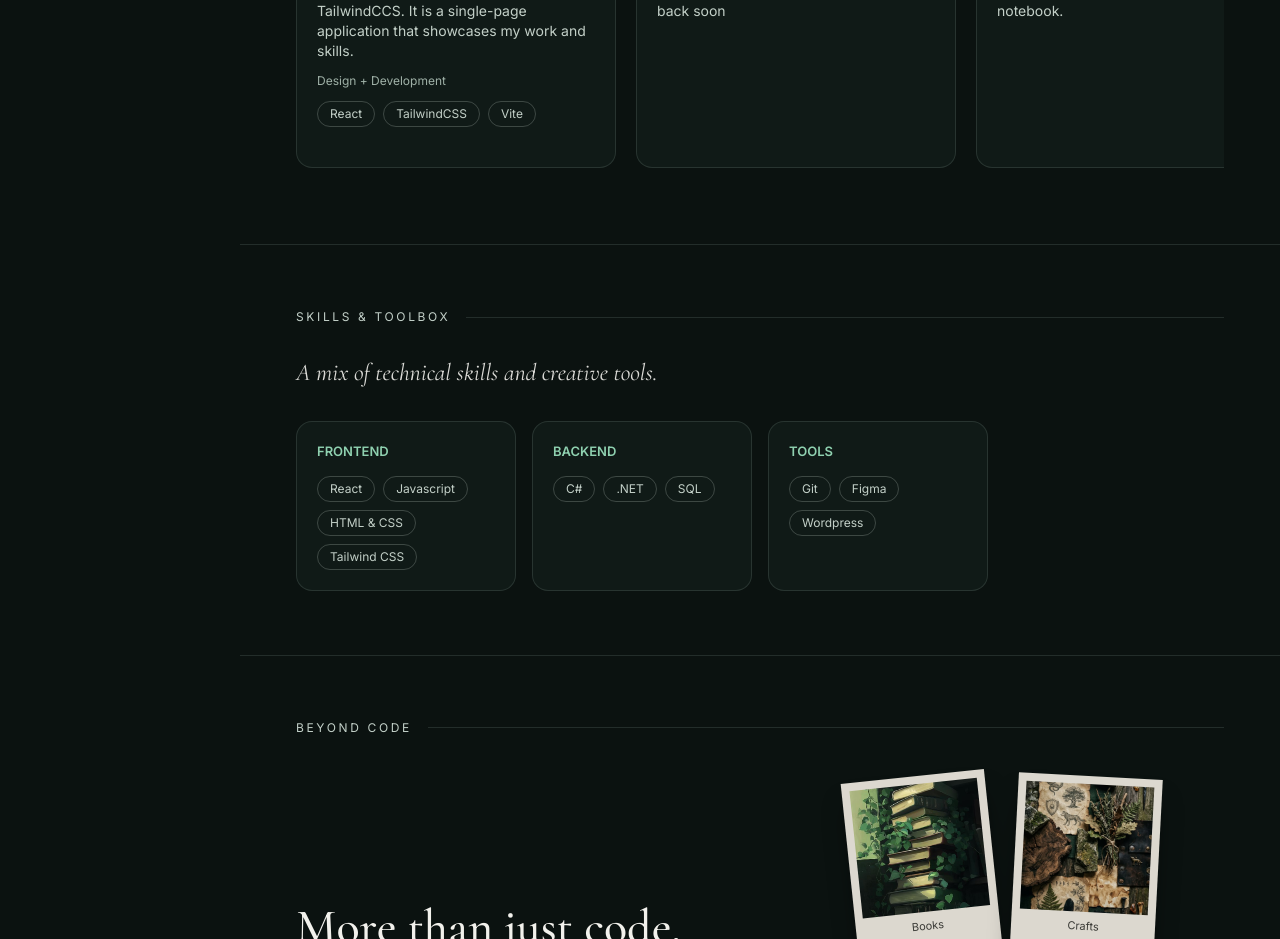
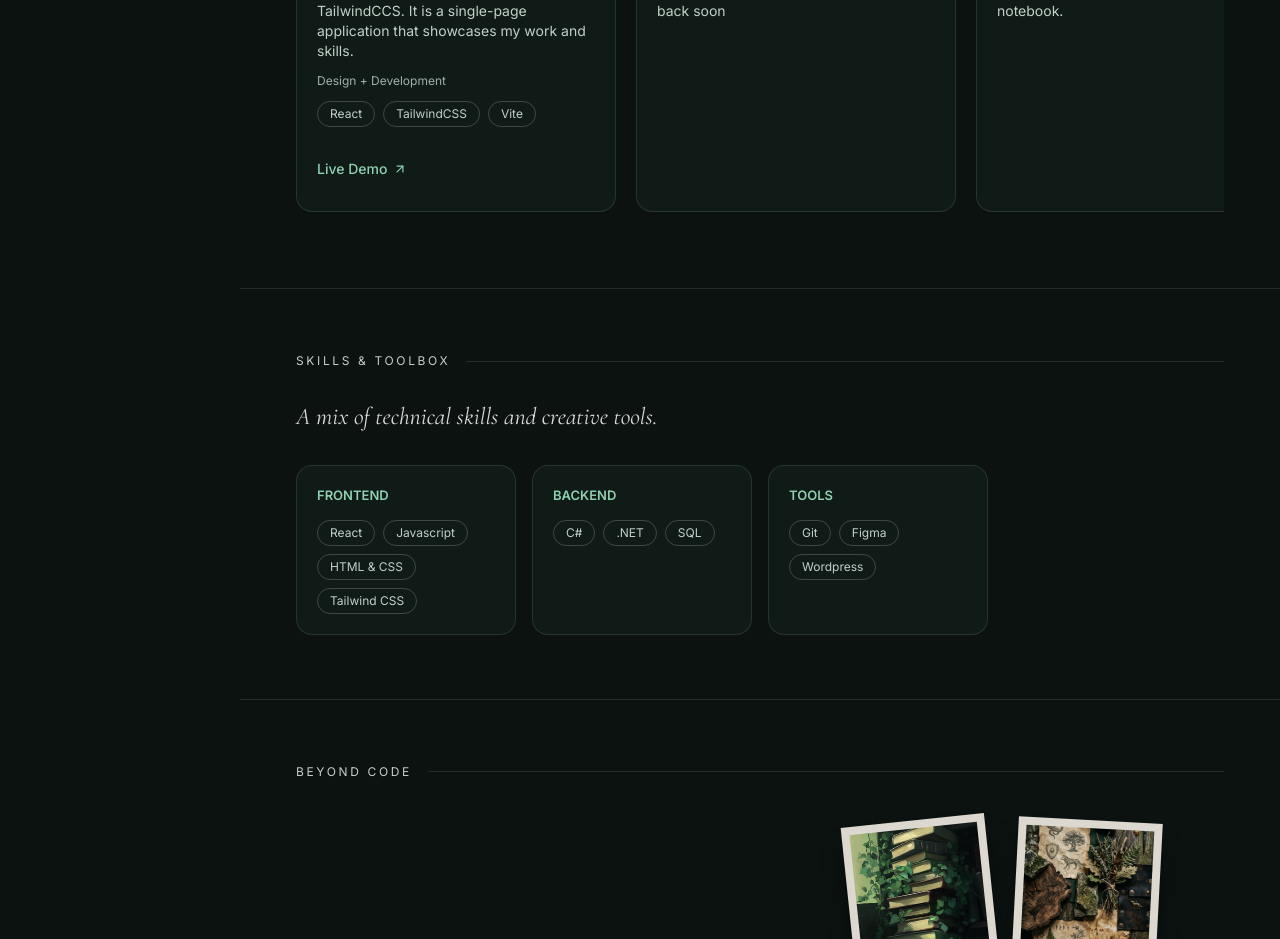
Before and after one commit to indie-cs/portfolio-v1, a React (Vite) app: page / in a window 1280 px wide. Shown: the part 1680-2619 px from the top of the page. Built offline with nearby package versions, Linux system fonts and the light colour scheme.

Commit message:
edit link portfolio

```diff
--- a/src/data/projects.js
+++ b/src/data/projects.js
@@ -9,7 +9,7 @@ export const projects = [
     status: "Live",
     tags: ["React", "TailwindCSS", "Vite"],
     image: portfolioImage,
-    demo: "",
+    demo: "https://indie-cs.github.io/portfolio-v1/",
     code: "",
   },
   {
```
